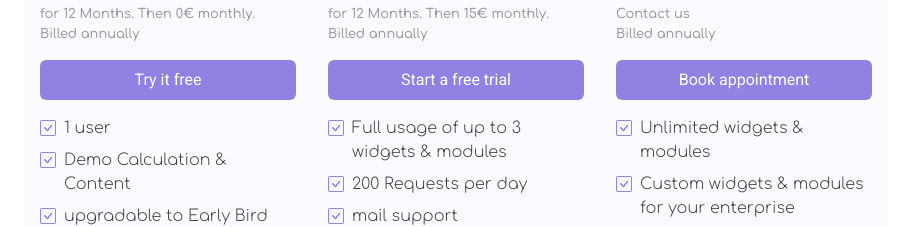
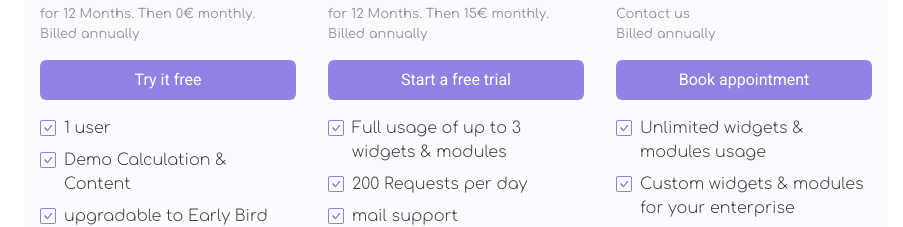
Before and after one commit to Dubwoof/dubwoof.github.io, a Next.js app: page / in a window 1280 px wide. Shown: the part 1015-1242 px from the top of the page, without its empty margins (184-1087 px from the left). Built offline with nearby package versions, Linux system fonts and the light colour scheme.

Commit message:
fix build

```diff
--- a/src/sections/PricingSection/constants/pricingBlocks.ts
+++ b/src/sections/PricingSection/constants/pricingBlocks.ts
@@ -20,6 +20,6 @@ export const pricingBlocks: PricingBlock[] = [
         title: 'Enterprise',
         subtitle: 'Custom Software Solution for your Business.',
         ctaText: 'Book appointment',
-        usps: ['Unlimited widgets & modules', 'Custom widgets & modules for your enterprise', 'personal support'],
+        usps: ['Unlimited widgets & modules usage', 'Custom widgets & modules for your enterprise', 'personal support'],
     },
 ];
```
Also changed, not shown: 1 other file (tests, documents, lock files or other folders).
